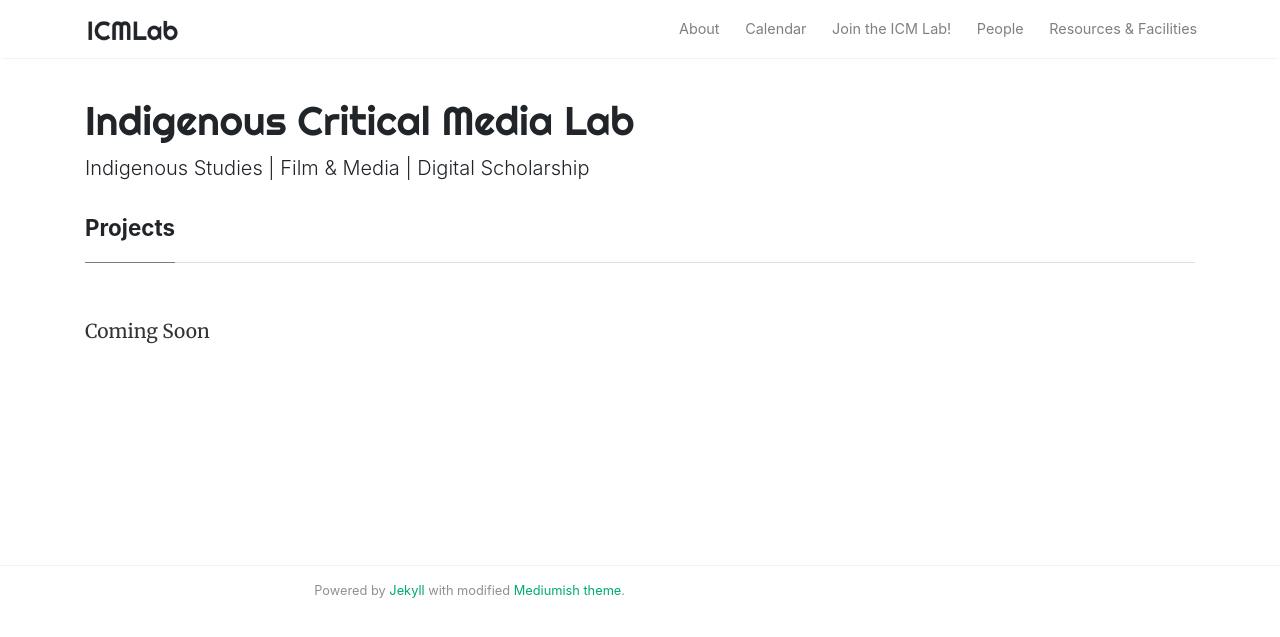
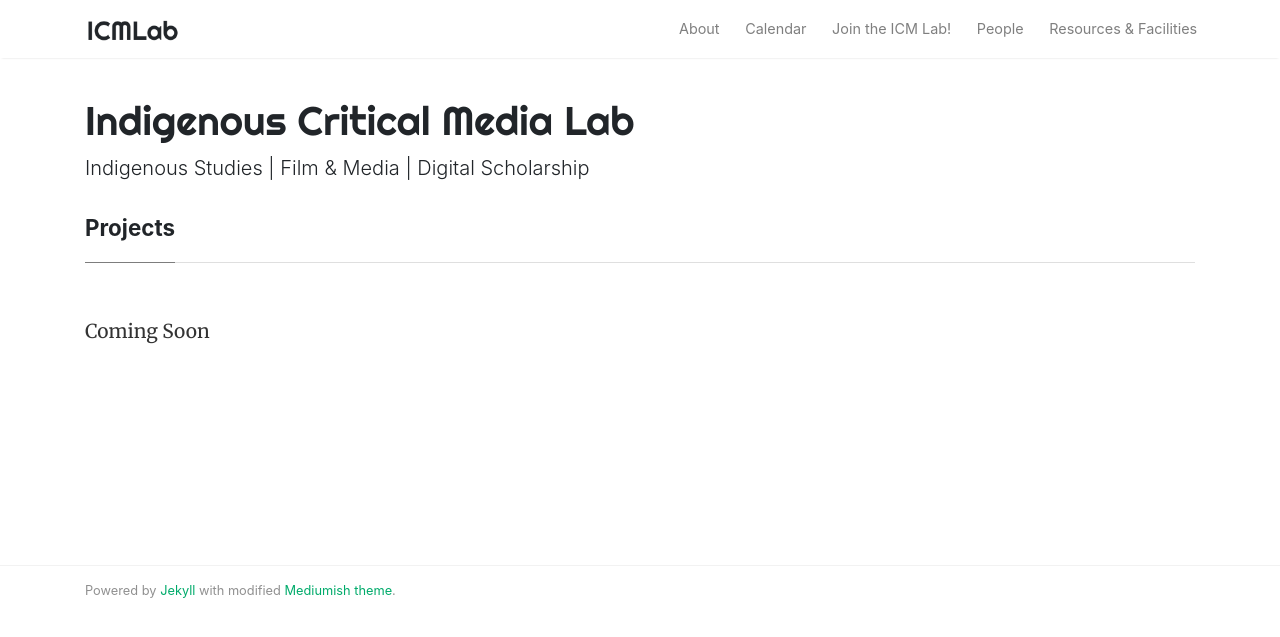
Before and after one commit to idrhku/icmlab, a Jekyll site: the page built from _pages/projects.md, in a window 1280 px wide. Shown: the top 637 px of the page. Built offline with Jekyll 4.4.1, drawn with Linux system fonts in a browser that asks for light colours; nearby versions of some CDN libraries; comment, search, counter and statistics services are not loaded.

Commit message:
changed "powered by"

```diff
--- a/_layouts/default.html
+++ b/_layouts/default.html
@@ -160,11 +160,11 @@
 <footer class="footer">
     <div class="container">
         <div class="row">
-<!--            <div class="col-md-6 col-sm-6 text-center text-lg-left">
-                 Copyright © {{ site.time | date: "%Y" }} {{ site.name }}
-            </div>  -->
+           <div class="col-md-6 col-sm-6 text-center text-lg-left">Powered by <a target="_blank" href="https://www.jekyllrb.com">Jekyll</a> with modified <a target="_blank" href="https://www.wowthemes.net">Mediumish theme</a>.
+
+            </div>
             <div class="col-md-6 col-sm-6 text-center text-lg-right">
-                Powered by <a target="_blank" href="https://www.jekyllrb.com">Jekyll</a> with modified <a target="_blank" href="https://www.wowthemes.net">Mediumish theme</a>.
+
             </div>
         </div>
     </div>
```
